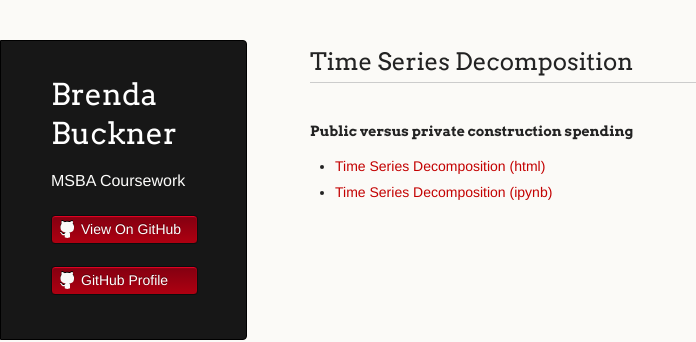
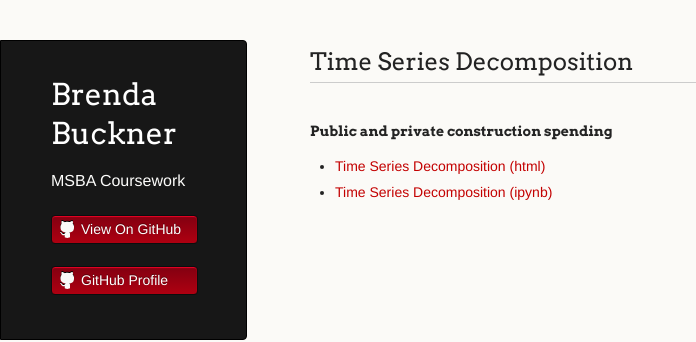
Before and after one commit to brendabuckner/brendabuckner.github.io, a Jekyll site: the page built from timeseries/index.md, in a window 1280 px wide. Shown: the top 342 px of the page, without its empty margins (0-696 px from the left). Built offline with Jekyll 4.4.1, drawn with Linux system fonts in a browser that asks for light colours; our own code applies the rules of GitHub Pages for plain Markdown files.

Commit message:
Update index.md

```diff
--- a/timeseries/index.md
+++ b/timeseries/index.md
@@ -4,6 +4,6 @@ title: Brenda Buckner
 
 ## Time Series Decomposition
 
-#### Public versus private construction spending
+#### Public and private construction spending
  - [Time Series Decomposition (html)](M3TimeSeries.html)
  - [Time Series Decomposition (ipynb)](M3TimeSeries.ipynb)
```
